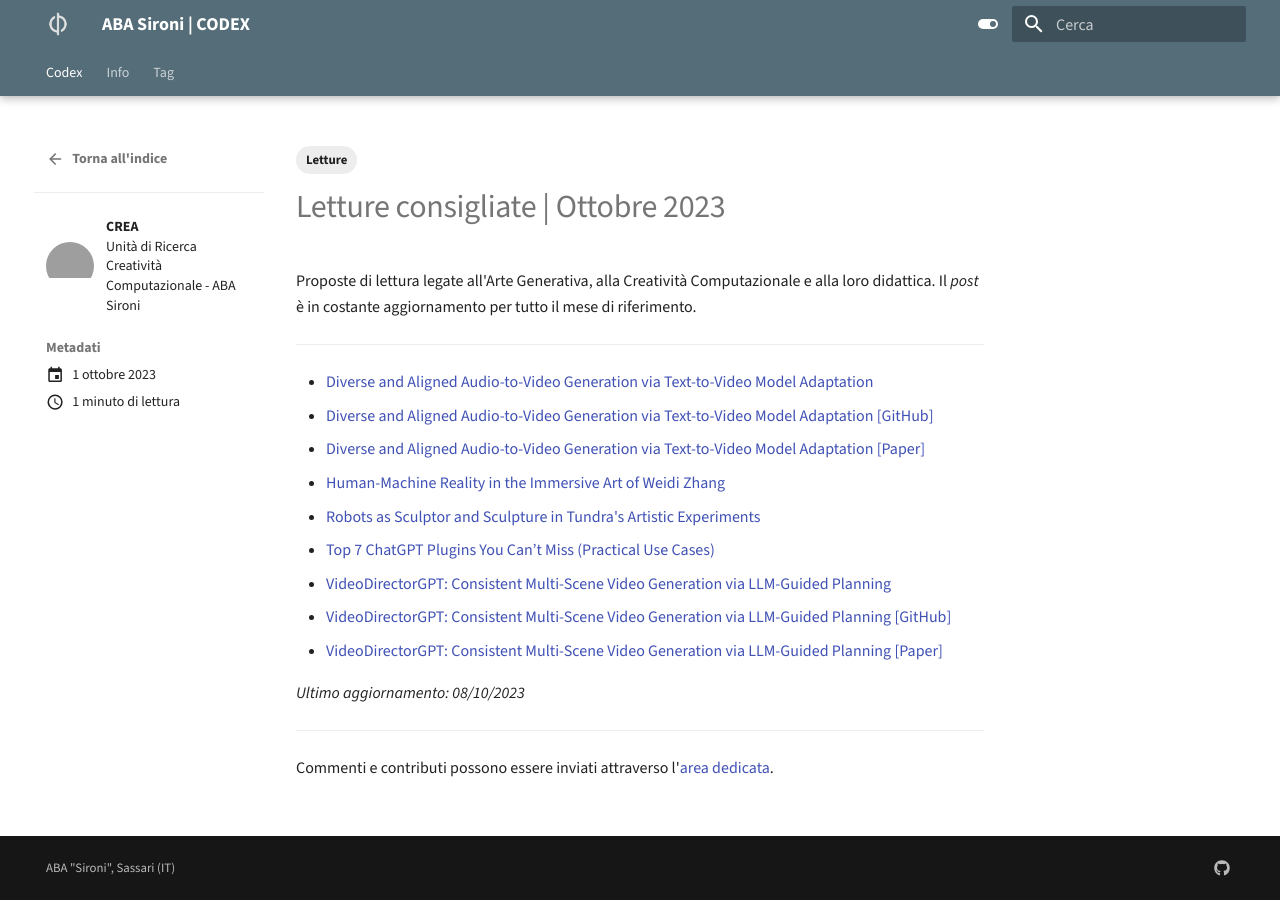
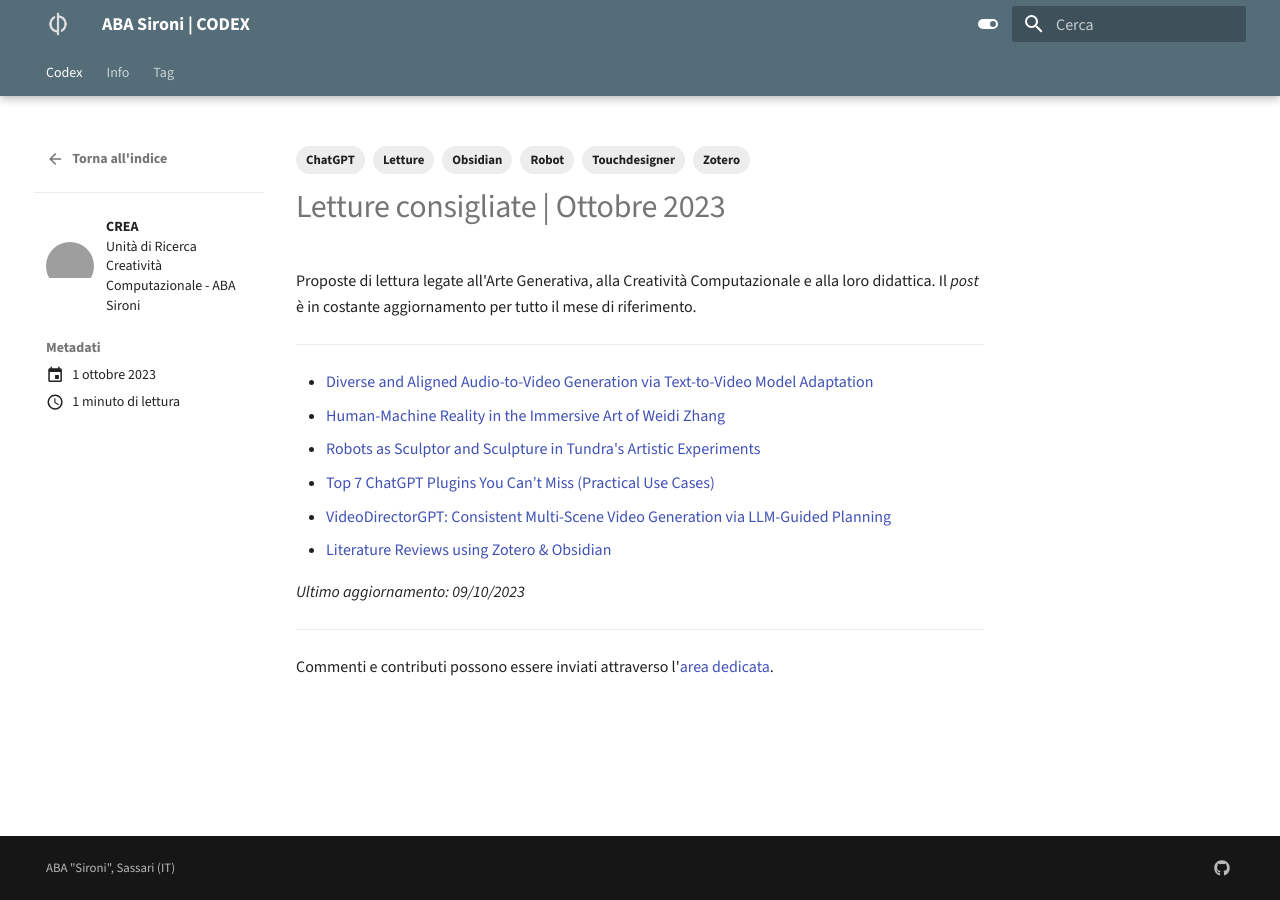
Before and after one commit to ABA-Sironi-Codex/codex, an MkDocs documentation site: the page built from docs/posts/000_Letture-10-23.md, in a window 1280 px wide. Built offline with MkDocs 1.6.1 and Material for MkDocs 9.7.7, drawn with Linux system fonts in a browser that asks for light colours; grey boxes are pictures that could not be loaded.

Commit message:
Ritocchi...

```diff
--- a/docs/posts/000_Letture-10-23.md
+++ b/docs/posts/000_Letture-10-23.md
@@ -5,7 +5,12 @@
 authors:
   - ABA
 tags:
+  - ChatGPT
   - Letture
+  - Obsidian
+  - Robot
+  - Touchdesigner
+  - Zotero
 ---
 
 # Letture consigliate | Ottobre 2023
@@ -15,16 +20,13 @@
 ---
 
 - [Diverse and Aligned Audio-to-Video Generation via Text-to-Video Model Adaptation](https://pages.cs.huji.ac.il/adiyoss-lab/TempoTokens/)
-- [Diverse and Aligned Audio-to-Video Generation via Text-to-Video Model Adaptation [GitHub]](https://github.com/guyyariv/TempoTokens)
-- [Diverse and Aligned Audio-to-Video Generation via Text-to-Video Model Adaptation [Paper]](https://arxiv.org/abs/2309.16429)
 - [Human-Machine Reality in the Immersive Art of Weidi Zhang](https://derivative.ca/community-post/human-machine-reality-immersive-art-weidi-zhang/68201)
 - [Robots as Sculptor and Sculpture in Tundra's Artistic Experiments](https://derivative.ca/community-post/robots-sculptor-and-sculpture-tundras-artistic-experiments/68114)
 - [Top 7 ChatGPT Plugins You Can’t Miss (Practical Use Cases)](https://medium.com/@eldatero/top-7-chatgpt-plugins-you-cant-miss-practical-use-cases-25c4e4e2f974)
 - [VideoDirectorGPT: Consistent Multi-Scene Video Generation via LLM-Guided Planning](https://videodirectorgpt.github.io/)
-- [VideoDirectorGPT: Consistent Multi-Scene Video Generation via LLM-Guided Planning [GitHub]](https://github.com/HL-hanlin/VideoDirectorGPT)
-- [VideoDirectorGPT: Consistent Multi-Scene Video Generation via LLM-Guided Planning [Paper]](https://arxiv.org/abs/2309.15091)
+- [Literature Reviews using Zotero & Obsidian](https://medium.com/@alexandraphelan/literature-reviews-using-zotero-obsidian-66eba1565d78)
 
-_Ultimo aggiornamento: 08/10/2023_
+_Ultimo aggiornamento: 09/10/2023_
 
 ---
 
```
Also changed, not shown: docs/info.md (+1 -0 lines), docs/posts/001-NvidiaJetson.md (+1 -1 lines), docs/posts/002-GiocoDadiMusicali.md (+1 -1 lines).
